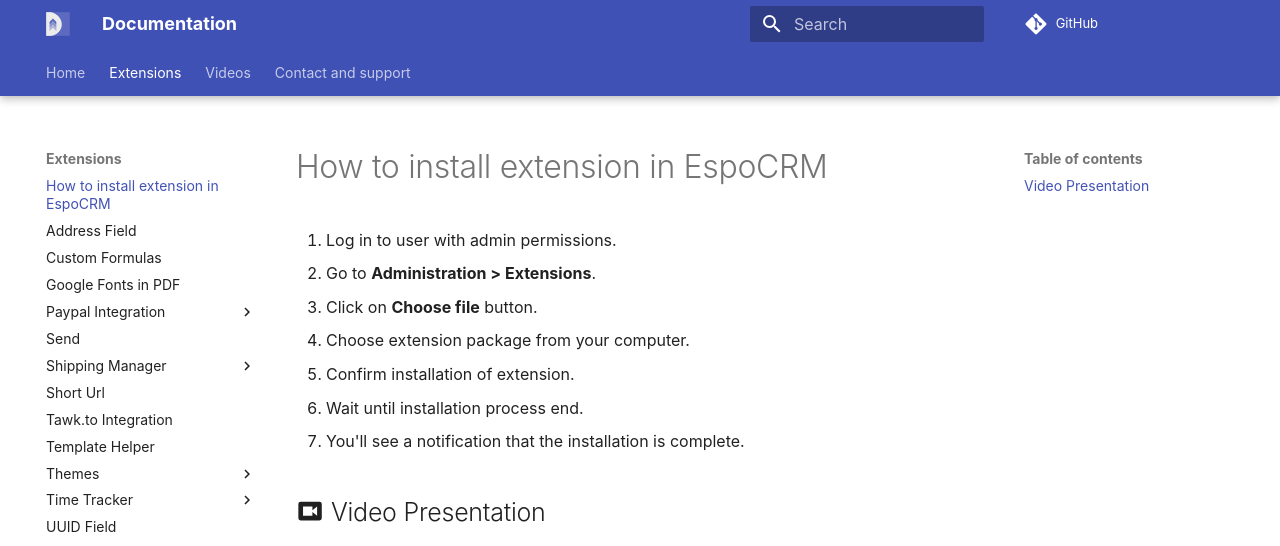
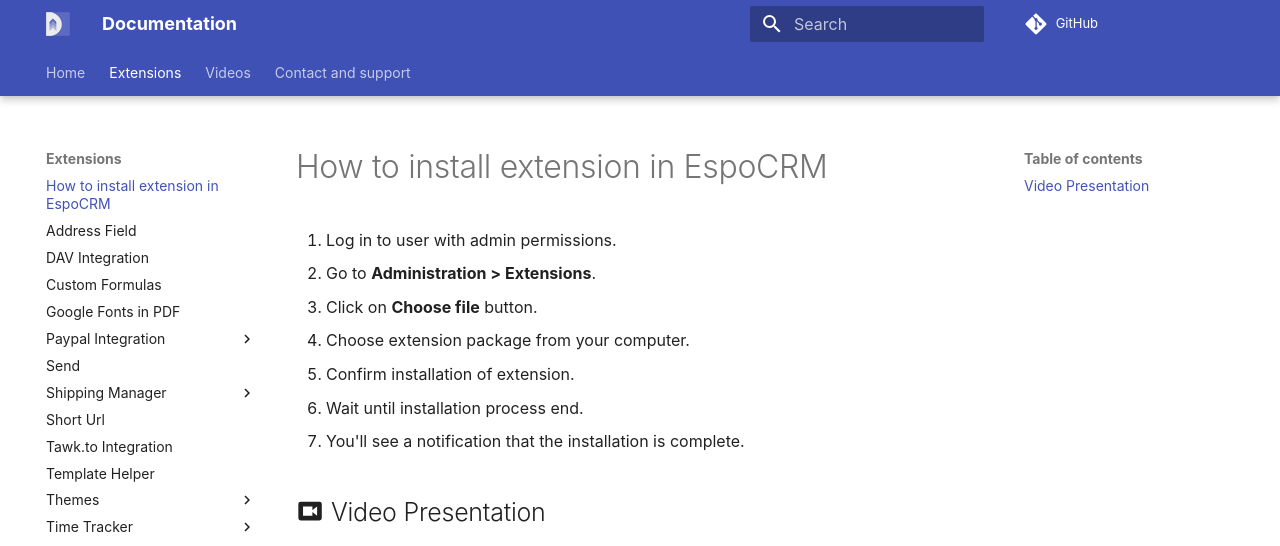
Before and after one commit to dubas-pro/documentation, an MkDocs documentation site: the page built from docs/extensions/how-to-install.md, in a window 1280 px wide and 1063 px high. Shown: the top 546 px of the window. Built offline with MkDocs 1.6.1 and Material for MkDocs 9.7.7, drawn with Linux system fonts in a browser that asks for light colours; some web fonts are replaced; comment, search, counter and statistics services are not loaded; grey boxes are pictures that could not be loaded.

Commit message:
change nav

```diff
--- a/mkdocs.yml
+++ b/mkdocs.yml
@@ -53,6 +53,7 @@
     - 'Extensions':
         - 'How to install extension in EspoCRM': 'extensions/how-to-install.md'
         - 'Address Field': 'extensions/address.md'
+        - 'DAV Integration': 'extensions/dav/index.md'
         - 'Custom Formulas': 'extensions/custom-formulas.md'
         - 'Google Fonts in PDF': 'extensions/google-fonts.md'
         - 'Paypal Integration':
```
